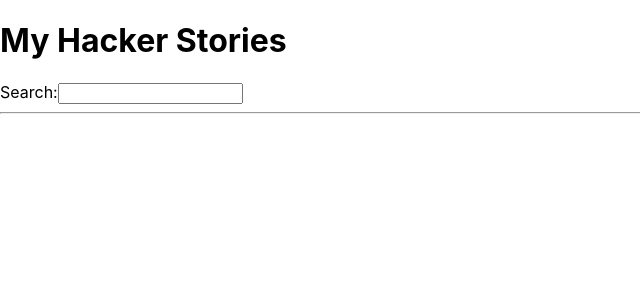
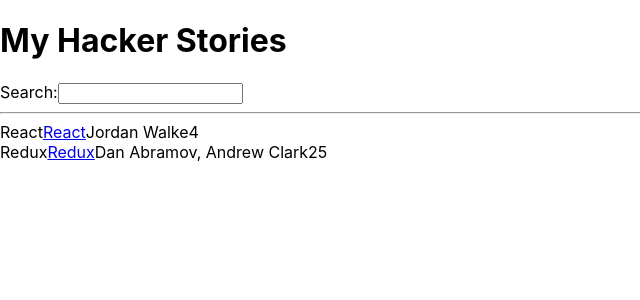
Before and after one commit to lrpinto/the-road-to-react, a React (Create React App) app in the folder hacker-stories/: page / in a window 1280 px wide. Shown: the top 300 px of the page, without its empty margins (0-640 px from the left). Built offline with nearby package versions, Linux system fonts and the light colour scheme.

Commit message:
Meet another React component p24

```diff
--- a/hacker-stories/src/App.js
+++ b/hacker-stories/src/App.js
@@ -31,6 +31,8 @@
 
       <hr />
 
+      <List />
+
     </div>
   );
 }
```
